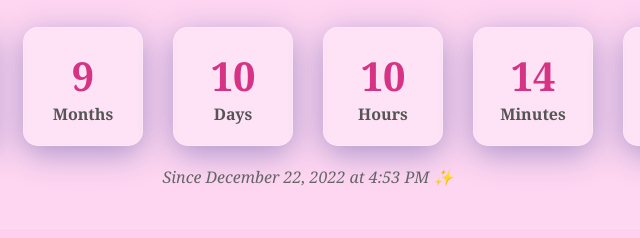
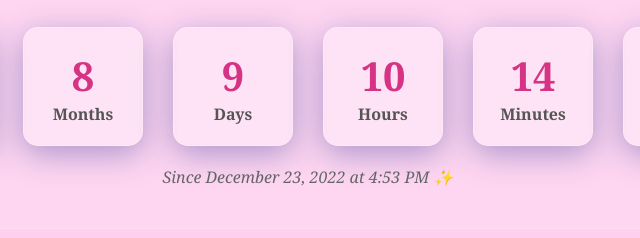
Before and after one commit to subhracodes/love, a plain HTML site: page index.html in a window 1280 px wide. Shown: the part 299-537 px from the top of the page, 332-972 px from the left. Drawn offline with Linux system fonts and the light colour scheme.

Commit message:
2nd commit

```diff
--- a/index.html
+++ b/index.html
@@ -404,7 +404,7 @@
                     <span class="counter-label">Seconds</span>
                 </div>
             </div>
-            <p style="font-style: italic; color: #666; margin-top: 20px;">Since December 22, 2022 at 4:53 PM ✨</p>
+            <p style="font-style: italic; color: #666; margin-top: 20px;">Since December 23, 2022 at 4:53 PM ✨</p>
         </section>
 
         <section class="gallery-section">
@@ -471,7 +471,7 @@ Reading between the lines, I want you to know that you are the most unbelievable
 
         // Relationship counter
         function updateCounter() {
-            const startDate = new Date('2022-12-22T16:53:00');
+            const startDate = new Date('2022-12-23T16:53:00');
             const now = new Date();
 
             const diff = now - startDate;
```
